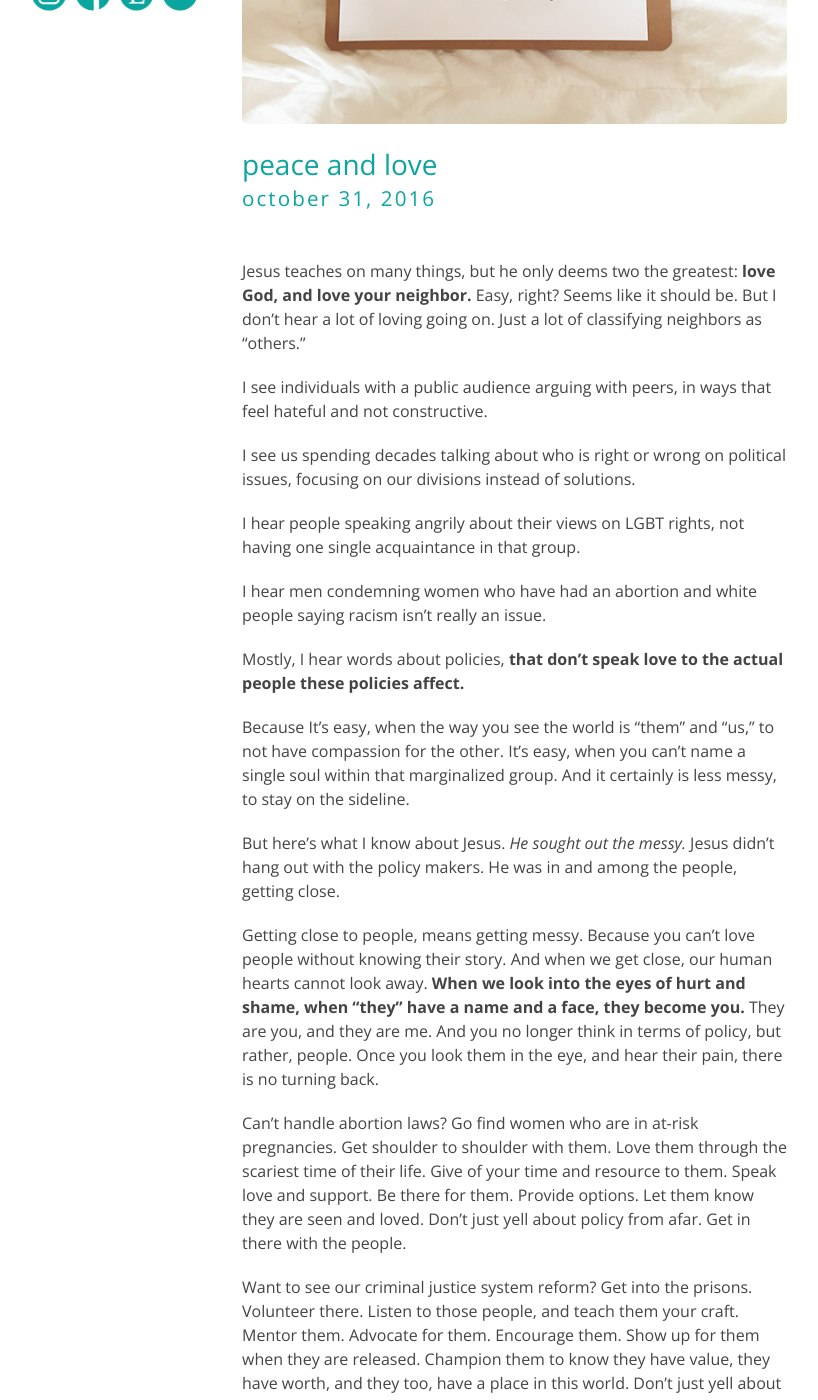
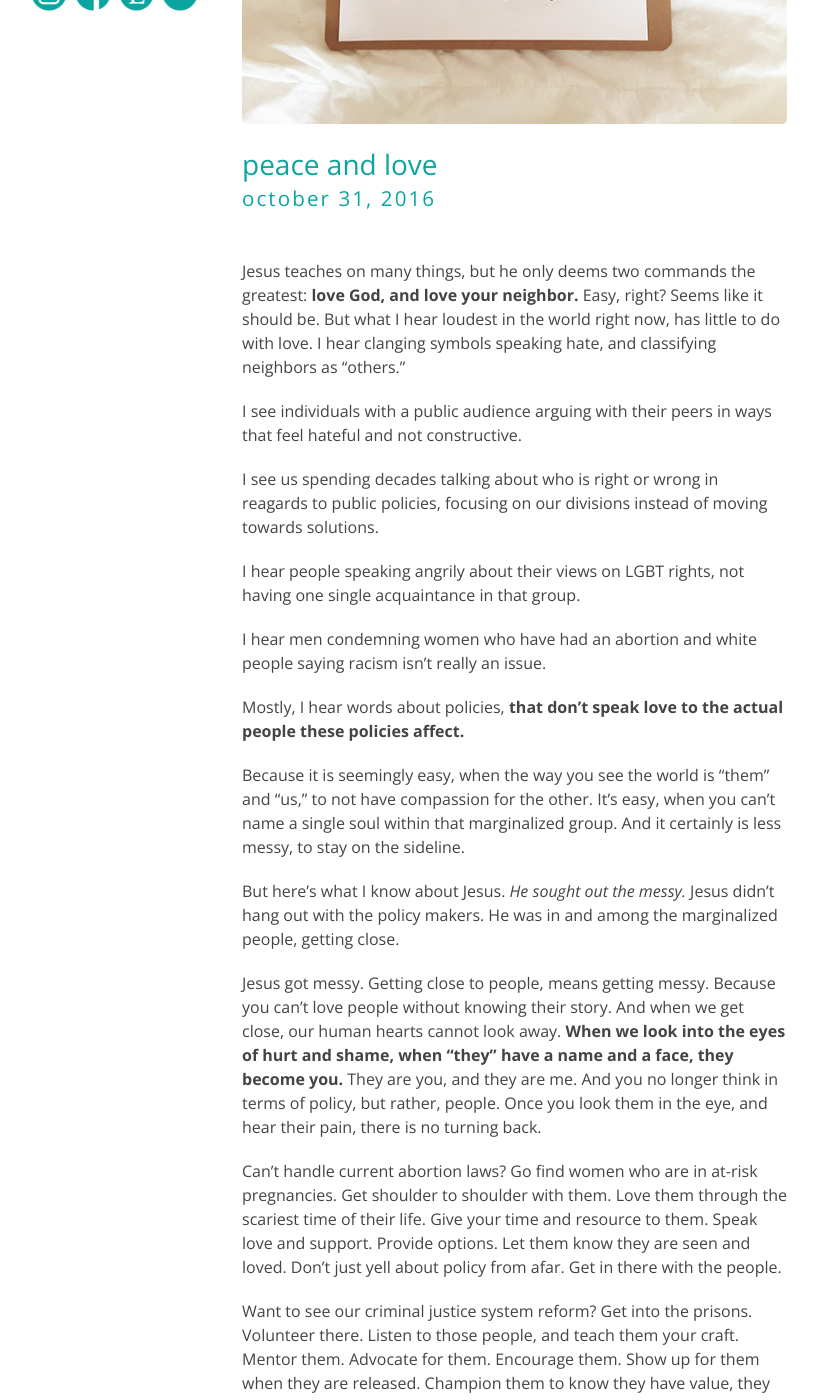
Before and after one commit to dreger/thelivingwell.co, a Jekyll site: the page built from _posts/be/2016-10-31-peace.and.love.md, in a window 1280 px wide and 1400 px high, scrolled down 471 px. Shown: the whole window, without its empty margins (233-1051 px from the left). Built offline with Jekyll 4.4.1, drawn with Linux system fonts in a browser that asks for light colours.

Commit message:
Update 2016-10-31-peace.and.love.md

```diff
--- a/_posts/be/2016-10-31-peace.and.love.md
+++ b/_posts/be/2016-10-31-peace.and.love.md
@@ -5,11 +5,11 @@ category: be
 published: true
 ---
 
-Jesus teaches on many things, but he only deems two the greatest: **love God, and love your neighbor.** Easy, right? Seems like it should be. But I don't hear a lot of loving going on. Just a lot of classifying neighbors as "others."
+Jesus teaches on many things, but he only deems two commands the greatest: **love God, and love your neighbor.** Easy, right? Seems like it should be. But what I hear loudest in the world right now, has little to do with love. I hear clanging symbols speaking hate, and classifying neighbors as "others."
 
-I see individuals with a public audience arguing with peers, in ways that feel hateful and not constructive.
+I see individuals with a public audience arguing with their peers in ways that feel hateful and not constructive.
 
-I see us spending decades talking about who is right or wrong on political issues, focusing on our divisions instead of solutions.
+I see us spending decades talking about who is right or wrong in reagards to public policies, focusing on our divisions instead of moving towards solutions.
 
 I hear people speaking angrily about their views on LGBT rights, not having one single acquaintance in that group.
 
@@ -17,13 +17,13 @@ I hear men condemning women who have had an abortion and white people saying rac
 
 Mostly, I hear words about policies, **that don't speak love to the actual people these policies affect.**
 
-Because It's easy, when the way you see the world is "them" and "us," to not have compassion for the other. It's easy, when you can't name a single soul within that marginalized group. And it certainly is less messy, to stay on the sideline.
+Because it is seemingly easy, when the way you see the world is "them" and "us," to not have compassion for the other. It's easy, when you can't name a single soul within that marginalized group. And it certainly is less messy, to stay on the sideline.
 
-But here's what I know about Jesus. _He sought out the messy._ Jesus didn't hang out with the policy makers. He was in and among the people, getting close.
+But here's what I know about Jesus. _He sought out the messy._ Jesus didn't hang out with the policy makers. He was in and among the marginalized people, getting close.
 
-Getting close to people, means getting messy. Because you can't love people without knowing their story. And when we get close, our human hearts cannot look away. **When we look into the eyes of hurt and shame, when "they" have a name and a face, they become you.** They are you, and they are me. And you no longer think in terms of policy, but rather, people. Once you look them in the eye, and hear their pain, there is no turning back.
+Jesus got messy. Getting close to people, means getting messy. Because you can't love people without knowing their story. And when we get close, our human hearts cannot look away. **When we look into the eyes of hurt and shame, when "they" have a name and a face, they become you.** They are you, and they are me. And you no longer think in terms of policy, but rather, people. Once you look them in the eye, and hear their pain, there is no turning back.
 
-Can't handle abortion laws? Go find women who are in at-risk pregnancies. Get shoulder to shoulder with them. Love them through the scariest time of their life. Give of your time and resource to them. Speak love and support. Be there for them. Provide options. Let them know they are seen and loved. Don't just yell about policy from afar. Get in there with the people.
+Can't handle current abortion laws? Go find women who are in at-risk pregnancies. Get shoulder to shoulder with them. Love them through the scariest time of their life. Give your time and resource to them. Speak love and support. Provide options. Let them know they are seen and loved. Don't just yell about policy from afar. Get in there with the people.
 
 Want to see our criminal justice system reform? Get into the prisons. Volunteer there. Listen to those people, and teach them your craft. Mentor them. Advocate for them. Encourage them. Show up for them when they are released. Champion them to know they have value, they have worth, and they too, have a place in this world. Don't just yell about policy from afar. Get in there with the people.
 
```
